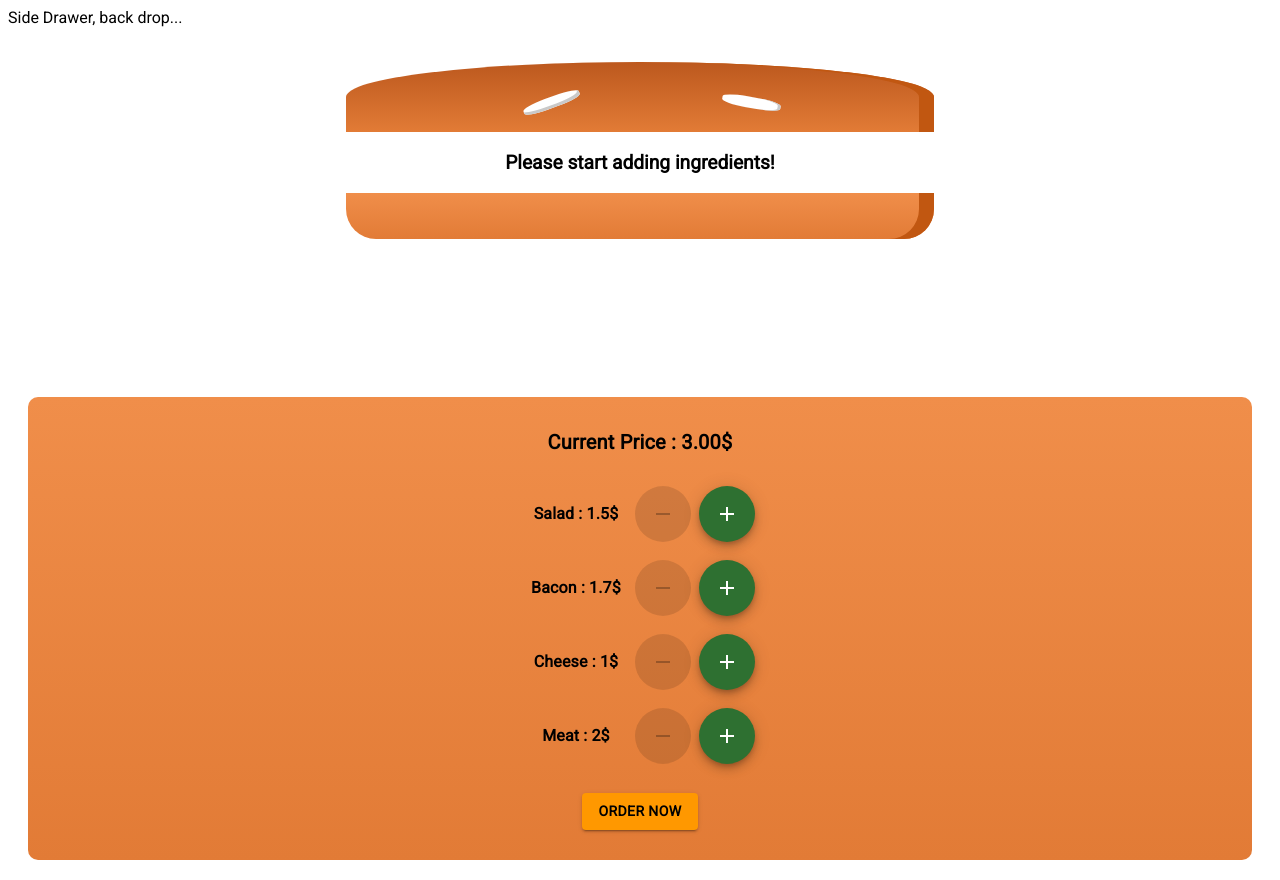
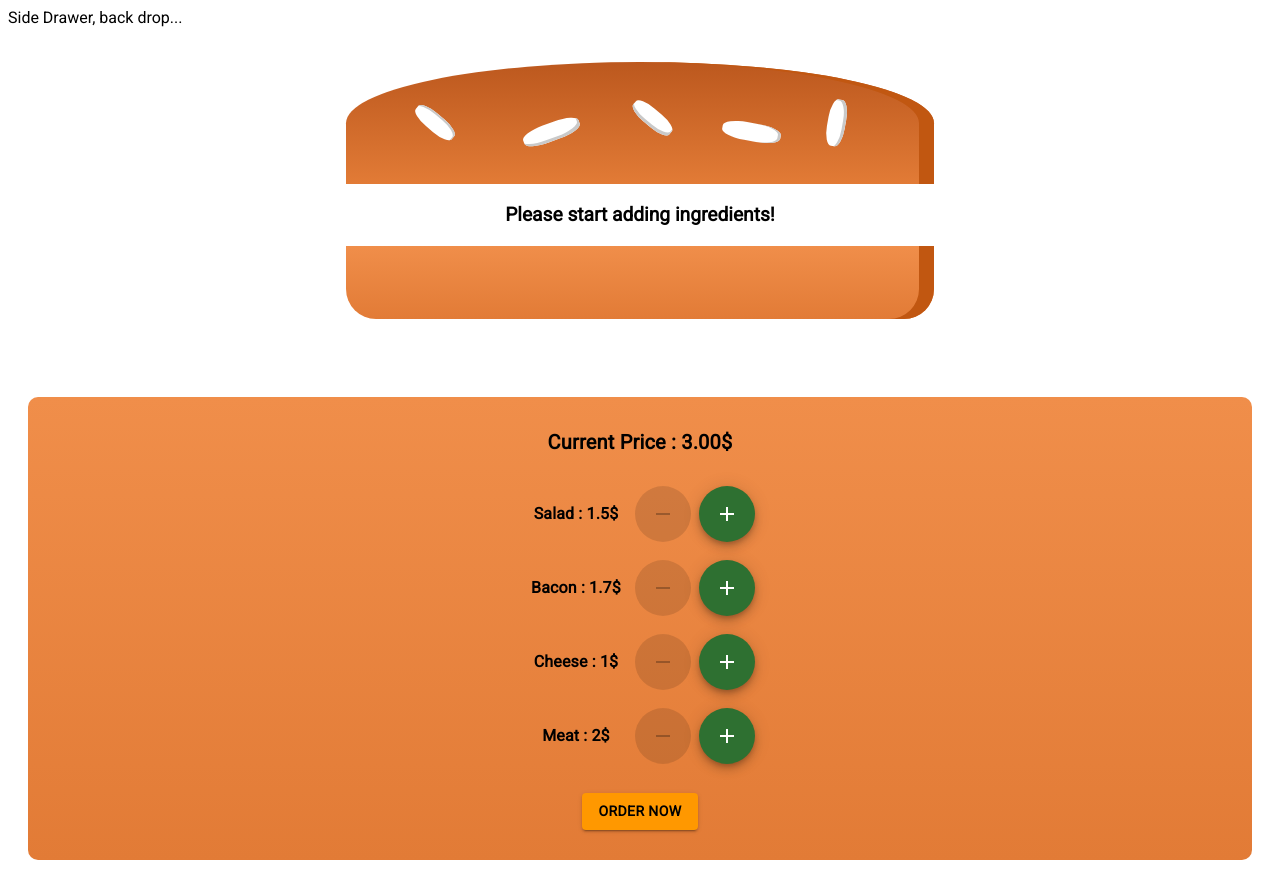
Before and after one commit to ciamac-da/react-burger-builder-app, a React app: page / in a window 1280 px wide. Built offline with nearby package versions, Linux system fonts and the light colour scheme.

Commit message:
Verified by Marti4n v1.1.6 wrap up

```diff
--- a/src/components/Burger/BurgerIngredient/BurgerIngredientStyle.js
+++ b/src/components/Burger/BurgerIngredient/BurgerIngredientStyle.js
@@ -2,78 +2,162 @@ import { withStyles } from "@material-ui/core/styles";
 
 const useStyles = withStyles((theme) => ({
   BreadBottom: {
-    height: "13%",
-    width: "80%",
-    background: "linear-gradient(#F08E4A, #e27b36)",
-    borderRadius: "0 0 30px 30px",
-    boxShadow: "inset -15px 0 #c15711",
+    height: "20% !important",
+    width: "80% !important",
+    background: "linear-gradient(#F08E4A, #e27b36) !important",
+    borderRadius: "0 0 30px 30px !important",
+    boxShadow: "inset -15px 0 #c15711 !important",
     margin: "2% auto",
+    [theme.breakpoints.down('sm')]: {
+    height: "13% !important",
+        },
+        [theme.breakpoints.up('md')]: {
+          height: "15% !important",
+        },
+        [theme.breakpoints.down('md')]: {
+          height: "15% !important",
+        },
+        [theme.breakpoints.up('lg')]: {
+          height: "21% !important",
+
+        },
+        [theme.breakpoints.up('xl')]: {
+          height: "21% !important",
+        },
   },
   BreadTop: {
-    height: "20%",
-    width: "80%",
-    background: "linear-gradient(#bc581e, #e27b36)",
-    borderRadius: "50% 50% 0 0",
-    boxShadow: "inset -15px 0 #c15711",
-    margin: "2% auto",
-    position: "relative",
+    height: "35% !important",
+    width: "80% !important",
+    background: "linear-gradient(#bc581e, #e27b36) !important",
+    borderRadius: "50% 50% 0 0 !important",
+    boxShadow: "inset -15px 0 #c15711 !important",
+    margin: "2% auto !important",
+    position: "relative !important",
+    [theme.breakpoints.down('sm')]: {
+    height: "20% !important",
+      },
+      [theme.breakpoints.up('md')]: {
+      },
+      [theme.breakpoints.down('md')]: {
+
+      },
+      [theme.breakpoints.up('lg')]: {
+
+      },
+      [theme.breakpoints.up('xl')]: {
+      },
   },
   Seeds1: {
-    width: "10%",
-    height: "15%",
-    position: "absolute",
-    backgroundColor: "white",
-    left: "30%",
-    top: "50%",
-    borderRadius: "40%",
-    transform: "rotate(-20deg)",
-    boxShadow: "inset -2px -3px #c9c9c9",
-    "&:after": {
-      content: "",
-      width: "100%",
-      height: "100%",
-      position: "absolute",
-      backgroundColor: "white",
-      left: "-170%",
-      top: "-260%",
-      borderRadius: "40%",
-      transform: "rotate(60deg)",
-      boxShadow: "inset -1px 2px #c9c9c9",
+    width: "10% !important",
+    height: "15% !important",
+    position: "absolute !important",
+    backgroundColor: "white !important",
+    left: "30% !important",
+    top: "50% !important",
+    borderRadius: "40% !important",
+    transform: "rotate(-20deg) !important",
+    boxShadow: "inset -2px -3px #c9c9c9 !important",
+    "&::after": {
+      content: '""!important',
+      width: "100% !important",
+      height: "100% !important",
+      position: "absolute !important",
+      backgroundColor: "white !important",
+      left: "-170% !important",
+      top: "-260% !important",
+      borderRadius: "40% !important",
+      transform: "rotate(60deg) !important",
+      boxShadow: "inset -1px 2px #c9c9c9 !important",
+      [theme.breakpoints.down('sm')]: {
+      },
+      [theme.breakpoints.up('md')]: {
+      },
+      [theme.breakpoints.down('md')]: {
+        width: "70% !important",
+        height:"90% !important",
+
+      },
+      [theme.breakpoints.up('lg')]: {
+        width: "80% !important",
+        height:"90% !important"
+      },
+      [theme.breakpoints.up('xl')]: {
+        width: "80% !important",
+        height:"90% !important"
+      },
     },
-    "&:before": {
-      content: "",
-      width: "100%",
-      height: "100%",
-      position: "absolute",
-      backgroundColor: "white",
-      left: "180%",
-      top: "-50%",
-      borderRadius: "40%",
-      transform: "rotate(60deg)",
-      boxShadow: "inset -1px -3px #c9c9c9",
+    "&::before": {
+      content: '""!important',
+      width: "100% !important",
+      height: "100% !important",
+      position: "absolute !important",
+      backgroundColor: "white !important",
+      left: "180% !important",
+      top: "-50% !important",
+      borderRadius: "40% !important",
+      transform: "rotate(60deg) !important",
+      boxShadow: "inset -1px -3px #c9c9c9 !important",
+      [theme.breakpoints.down('sm')]: {
+      },
+      [theme.breakpoints.up('md')]: {
+        width: "80% !important",
+        height:"90% !important",
+        position: "absolute !important",
+        top: "90% !important",
+
+      },
+      [theme.breakpoints.down('md')]: {
+        width: "80% !important",
+        height:"90% !important",
+        top: "90% !important",
+
+      },
+      [theme.breakpoints.up('lg')]: {
+        top: "120% !important",
+        width: "80% !important",
+      },
+      [theme.breakpoints.up('xl')]: {
+        top: "120% !important",
+        width: "80% !important",
+
+      },
     },
   },
   Seeds2: {
-    width: "10%",
-    height: "15%",
-    position: "absolute",
-    backgroundColor: "white",
-    left: "64%",
-    top: "50%",
-    borderRadius: "40%",
-    transform: "rotate(10deg)",
-    boxShadow: "inset -3px 0 #c9c9c9",
-    "&:before": {
-      content: "",
-      width: "100%",
-      height: "100%",
-      position: "absolute",
-      backgroundColor: "white",
-      left: "150%",
-      top: "-130%",
-      borderRadius: "40%",
-      transform: "rotate(90deg)",
-      boxShadow: "inset 1px 3px #c9c9c9",
+    width: "10% !important",
+    height: "15% !important",
+    position: "absolute !important",
+    backgroundColor: "white !important",
+    left: "64% !important",
+    top: "50% !important",
+    borderRadius: "40% !important",
+    transform: "rotate(10deg) !important",
+    boxShadow: "inset -3px 0 #c9c9c9 !important",
+    "&::before": {
+      content: '""!important',
+      width: "100% !important",
+      height: "100% !important",
+      position: "absolute !important",
+      backgroundColor: "white !important",
+      left: "150% !important",
+      top: "-130% !important",
+      borderRadius: "40% !important",
+      transform: "rotate(90deg) !important",
+      boxShadow: "inset 1px 3px #c9c9c9 !important",
+      [theme.breakpoints.down('sm')]: {
+      },
+      [theme.breakpoints.up('md')]: {
+      },
+      [theme.breakpoints.down('md')]: {
+
+      },
+      [theme.breakpoints.up('lg')]: {
+        width: "80% !important",
+      },
+      [theme.breakpoints.up('xl')]: {
+        width: "80% !important",
+
+      },
     },
   },
   Meat: {
--- a/src/components/Burger/BurgerStyle.js
+++ b/src/components/Burger/BurgerStyle.js
@@ -19,16 +19,15 @@ const useStyles = makeStyles((theme)=>({
           },
           [theme.breakpoints.down('md')]: {
               width: "60% !important",
-              height:"350px",
+
           },
           [theme.breakpoints.up('lg')]: {
               width: "60%  !important",
-              height:"350px",
-
+              height:"350px !important",
           },
           [theme.breakpoints.up('xl')]: {
               width: "50%  !important",
-              height:"550px",
+              height:"350px !important",
           },
       },
 
```
